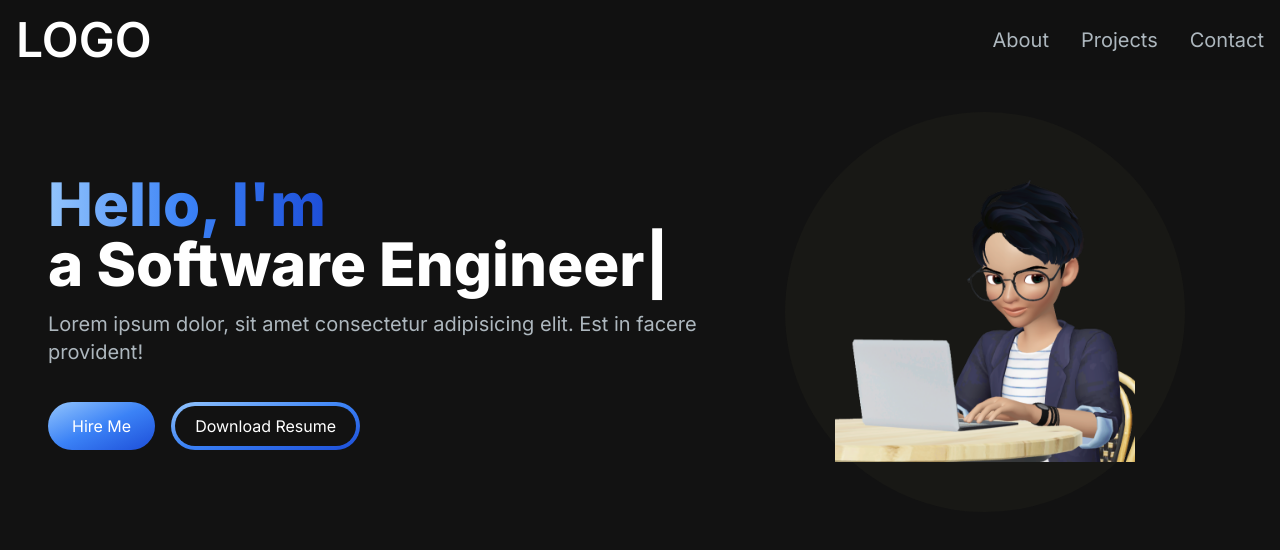
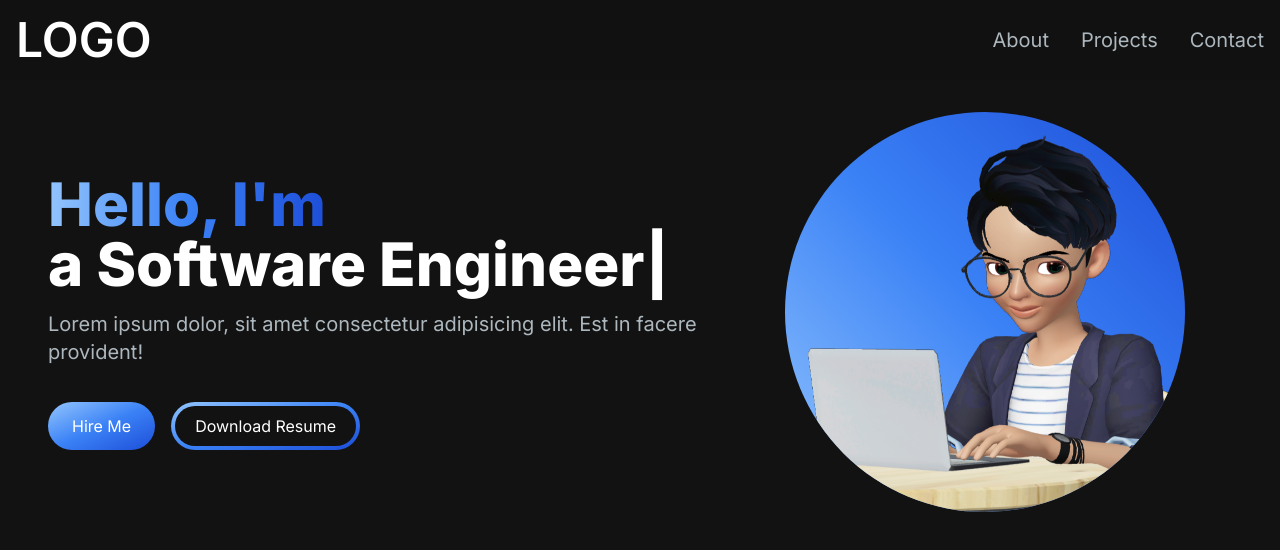
Before and after one commit to khalishmulyadi/nextjs-portfolio, a Next.js app: page / in a window 1280 px wide. Shown: the top 550 px of the page. Built offline with nearby package versions, Linux system fonts and the light colour scheme.

Commit message:
fix hero image and add glass effect on navbar

```diff
--- a/src/app/components/HeroSection.jsx
+++ b/src/app/components/HeroSection.jsx
@@ -47,13 +47,13 @@ const HeroSection = () => {
           </div>
         </div>
         <div className="col-span-5 place-self-center mt-4 lg:mt-0">
-          <div className="rounded-full bg-[#181815] w-[250px] h-[250px] lg:w-[400px] lg:h-[400px] relative">
+          <div className="rounded-full bg-gradient-to-tr from-blue-300 via-blue-500 to-blue-700 w-[250px] h-[250px] lg:w-[400px] lg:h-[400px] relative">
             <Image
               src="/images/dev-profile-zep-2.png"
-              className="absolute transform -translate-x-1/2 -translate-y-1/2 top-1/2 left-1/2"
+              className="absolute transform -translate-x-1/2 -translate-y-1/2 top-1/2 left-1/2 rounded-full"
               alt="dev-profile"
-              height={300}
-              width={300}
+              height={700}
+              width={700}
             />
           </div>
         </div>
--- a/src/app/components/Navbar.jsx
+++ b/src/app/components/Navbar.jsx
@@ -24,7 +24,7 @@ const Navbar = () => {
   const [navbarOpen, setNavbarOpen] = useState(false);
 
   return (
-    <nav className="fixed top-0 left-0 right-0 z-10 bg-[#121212] bg-opacity-90">
+    <nav className="fixed top-0 left-0 right-0 z-10 bg-[#121212] bg-opacity-90 backdrop-blur-sm">
       <div className="flex flex-wrap items-center justify-between mx-auto p-4">
         <Link
           href={"/"}
```
